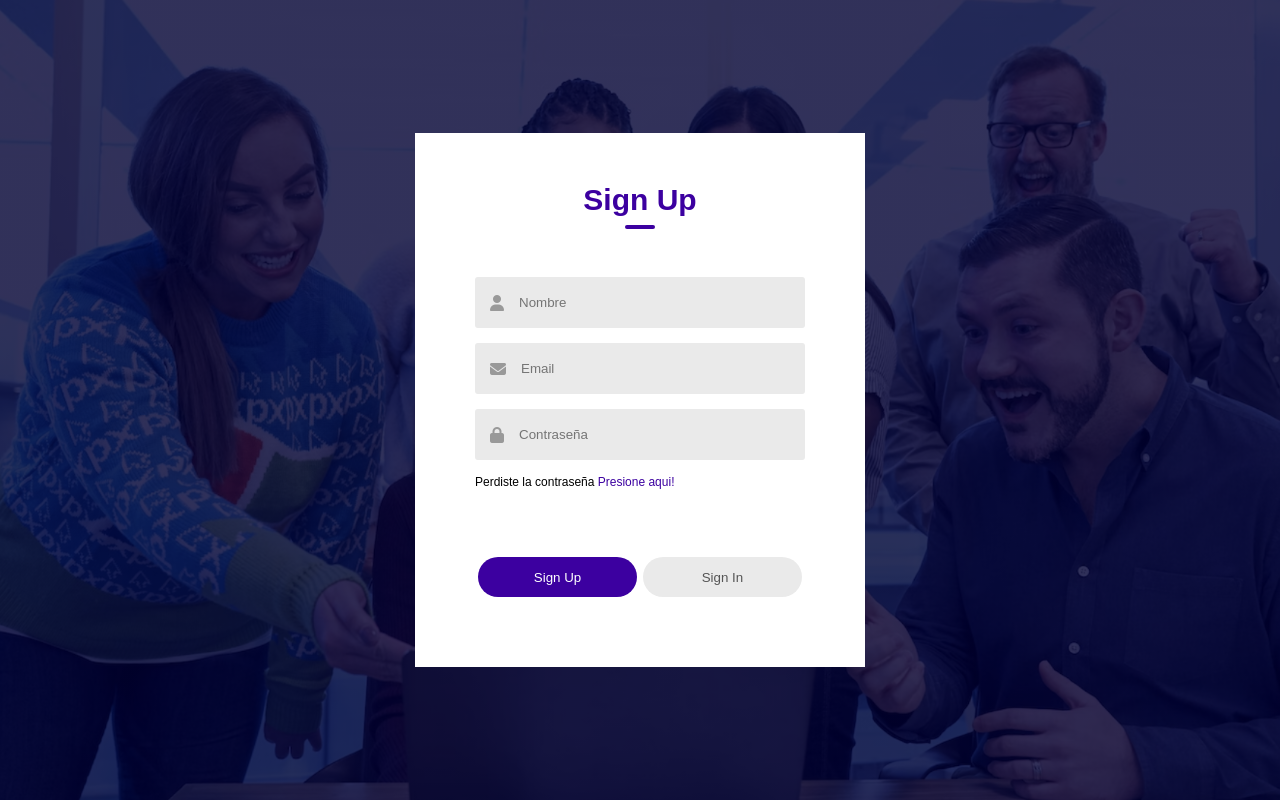
After one commit to Dantemacu/RigIA, a PHP site: page /LoginRegister.html in a window 1280 px wide. The commit adds this page. Run offline with PHP 8.4, Linux system fonts and the light colour scheme; some libraries are stand-ins or nearby versions.

Commit message:
Added(Agregue los archivos que no tenia en el repo)

```diff
--- /dev/null
+++ b/HeaderPicado/LoginRegister.html
@@ -0,0 +1,64 @@
+<!DOCTYPE html>
+<html lang="en">
+<head>
+    <meta charset="UTF-8">
+    <meta name="viewport" content="width=device-width, initial-scale=1.0">
+    <title>Login y Registration</title>
+    <link rel="stylesheet" href="loginEstilos.css">
+    <script src="https://kit.fontawesome.com/a6f001e2da.js" crossorigin="anonymous"></script>
+</head>
+<body>
+    <div class="container">
+        <div class="form-box">
+            <h1 id="title">Sign Up</h1>
+            <form>
+                <div class="input-group">
+                    <div class="input-field" id="nameField">
+                        <i class="fa-solid fa-user"></i>
+                        <input type="text" name="" id="" placeholder="Nombre">
+                    </div>
+
+                    <div class="input-field">
+                        <i class="fa-solid fa-envelope"></i>
+                        <input type="email" name="" id="" placeholder="Email">
+                    </div>
+
+                    <div class="input-field">
+                        <i class="fa-solid fa-lock"></i>
+                        <input type="password" name="" id="" placeholder="Contraseña">
+                    </div>
+                    <p>Perdiste la contraseña <a href="#">Presione aqui!</a></p>
+                </div>
+                <div class="btn-field">
+                    <button type="button" id="signupBtn"> Sign Up</button>
+                    <button type="button" id="signinBtn" class="disable"> Sign In</button>
+                </div>
+            </form>
+        </div>
+    </div>
+
+    <script>
+
+        let signupBtn = document.getElementById("signupBtn");
+        let signinBtn = document.getElementById("signinBtn");
+        let nameField = document.getElementById("nameField");
+        let title = document.getElementById("title");
+
+        signinBtn.onclick = function(){
+            nameField.style.maxHeight = "0";
+            title.innerHTML = "Sign In";
+            signupBtn.classList.add("disable")
+            signinBtn.classList.remove("disable")
+        }
+
+        signupBtn.onclick = function(){
+            nameField.style.maxHeight = "60px";
+            title.innerHTML = "Sign Up";
+            signupBtn.classList.remove("disable")
+            signinBtn.classList.add("disable")
+        }
+
+    </script>
+
+</body>
+</html>
--- /dev/null
+++ b/HeaderPicado/loginEstilos.css
@@ -0,0 +1,106 @@
+*{
+    margin: 0;
+    padding: 0;
+    font-family: 'Poppins' , sans-serif;
+    box-sizing: border-box;
+}
+
+.container{
+    width: 100%;
+    height: 100vh;
+    background-image: linear-gradient(rgba(0, 0, 50, 0.8), rgba(0, 0, 50, 0.8)), url(Imagenes/background.png);
+    background-position: center;
+    background-size: cover;
+    position: relative;
+}
+
+.form-box{
+    width: 90%; /* establece el ancho del elemento */
+    max-width: 450px; /* limita el ancho máximo del elemento */
+    position: absolute; /* Establece la posicion del elemento con respecto a su padre mas cercano que tenga*/
+    top: 50%; /* Establece la distancia entre el borde superior del elemento y la parte superior del contenedor  */
+    left: 50%; /*  Establece la distancia entre el borde izquierdo del elemento y el borde izquierdo del contenedor */
+    transform: translate(-50%,-50%); /* Esta propiedad de transformación se combina con la posición anterior para centrar completamente el elemento en su contenedor*/
+    background: #fff; /* */
+    padding: 50px 60px 70px; /* */
+    text-align: center;  /* alinea el texto y otros contenidos dentro del elemento al centro*/
+
+}
+
+.form-box h1{
+    font-size: 30px;
+    margin-bottom: 60px;
+    color: #3c00a0;
+    position: relative;
+}
+
+.form-box h1::after{
+    content: '';
+    width: 30px;
+    height: 4px;
+    border-radius: 3px;
+    background: #3c00a0;
+    position: absolute;
+    bottom: -12px;
+    left: 50%;
+    transform: translateX(-50%);
+}
+
+.input-field{
+    background: #eaeaea;
+    margin: 15px 0;
+    border-radius: 3px;
+    display: flex;
+    align-items: center;
+    max-height: 65px;
+    transition:  max-height 0.5s;
+    overflow: hidden;
+}
+
+input{
+    width: 100%;
+    background: transparent;
+    border: 0;
+    outline: 0;
+    padding: 18px 15px;
+}
+
+.input-field i{
+    margin-left: 15px;
+    color: #999;
+}
+
+form p{
+    text-align: left;
+    font-size: 12px;
+}
+form p a{
+    text-decoration: none;
+    color: #3c00a0;
+}
+
+.btn-field{
+    width: 100%;
+    display: flex;
+    justify-content: space-around;
+}
+.btn-field button{
+    flex-basis: 48%;
+    background: #3c00a0;
+    color: #fff;
+    height: 40px;
+    border-radius: 20px;
+    border: 0;
+    outline: 0;
+    cursor: pointer;
+    transition: background 1s;
+}
+
+.input-group{
+    height: 280px;
+}
+
+.btn-field button.disable{
+    background-color: #eaeaea;
+    color: #555;
+}
```
Also changed, not shown: HeaderPicado/index.html (+17 -20 lines), HeaderPicado/styles.css (+38 -44 lines), HeaderPicado/Imagenes/armario.webp (added), HeaderPicado/Imagenes/background.png (added).
